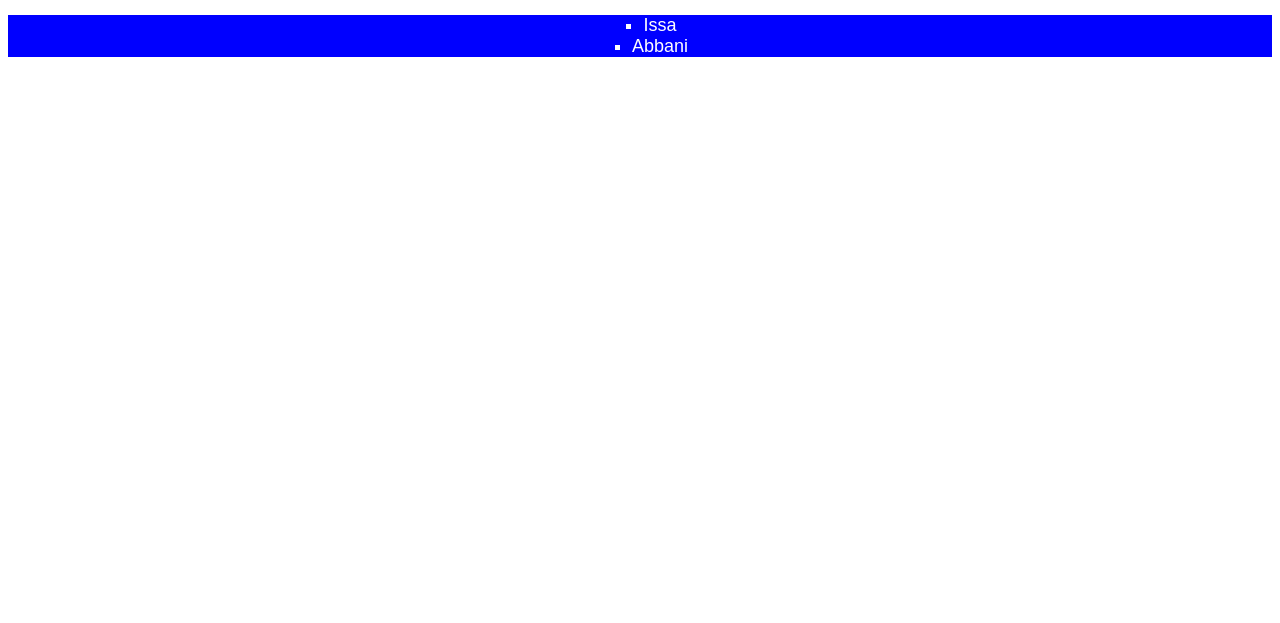
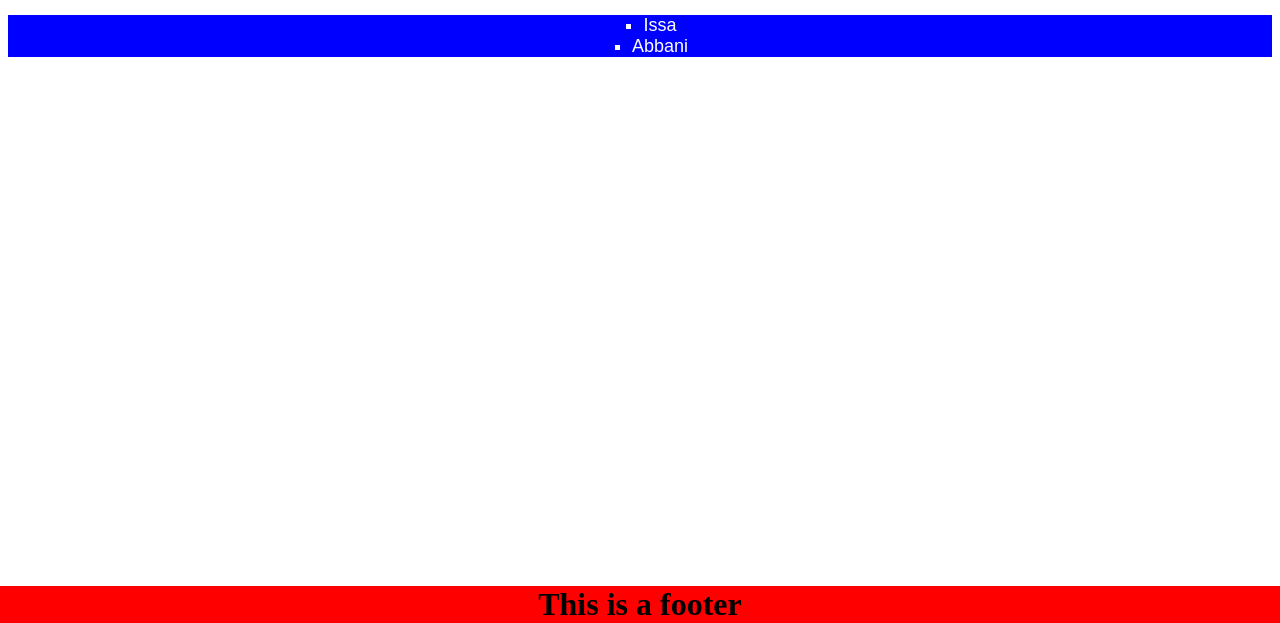
Before and after one commit to Issa-Abbani/test-git-new, a plain HTML site: page index.html in a window 1280 px wide. Shown: the part 177-800 px from the top of the page. Drawn offline with Linux system fonts and the light colour scheme.

Commit message:
Added a footer

```diff
--- a/index.html
+++ b/index.html
@@ -15,6 +15,8 @@
     <li>Abbani</li>
   </ul>
 
+  <footer>This is a footer</footer>
+
   <script src="script.js"></script>
 
 </body>
--- a/style.css
+++ b/style.css
@@ -18,3 +18,16 @@ ul{
   font-size: large;
   font-family: Arial, Helvetica, sans-serif;
 }
+
+footer{
+  background-color: red;
+  position: absolute;
+  bottom: 0;
+  left: 0;
+  right: 0;
+  display: flex;
+  justify-content: center;
+  font-size: 2rem;
+  box-sizing: border-box;
+  font-weight: bold;
+}
```
